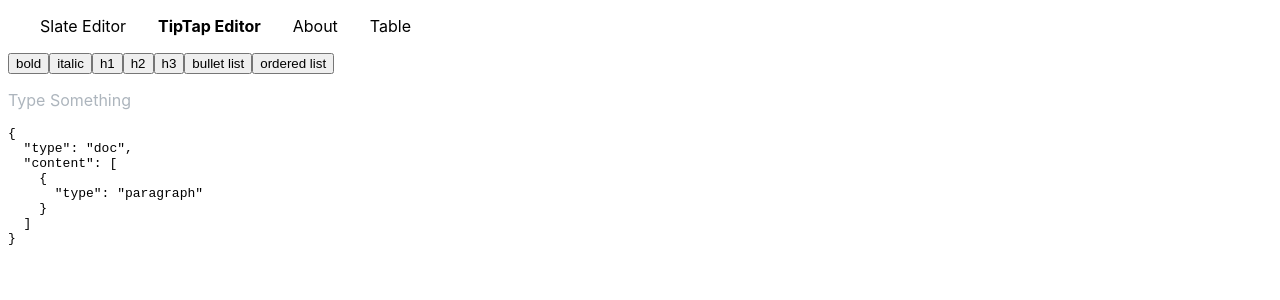
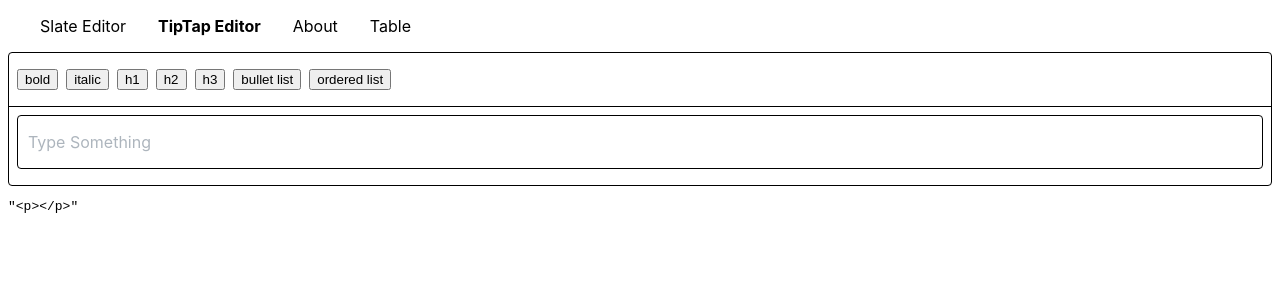
Before and after one commit to tanshunyuan/cuddly-wysiwyg, a Next.js app: page /tiptap in a window 1280 px wide. Shown: the top 300 px of the page. Built offline with nearby package versions, Linux system fonts and the light colour scheme.

Commit message:
chore: updated about page to show tiptap

```diff
--- a/src/pages/tiptap.tsx
+++ b/src/pages/tiptap.tsx
@@ -1,4 +1,5 @@
 import Navbar from '@/components/Navbar';
+import styled from '@emotion/styled';
 import Placeholder from '@tiptap/extension-placeholder';
 import { useEditor, EditorContent, Editor } from '@tiptap/react';
 import StarterKit from '@tiptap/starter-kit';
@@ -23,15 +24,35 @@
   return (
     <div>
       <Navbar />
-      <div>
-        <MenuBar editor={editor} />
-        <EditorContent editor={editor} />
-      </div>
-      <pre>{JSON.stringify(editor?.getJSON(), null, 2)}</pre>
+      <TipTapContainer>
+        <MenuBarContainer>
+          <MenuBar editor={editor} />
+        </MenuBarContainer>
+        <EditorContainer>
+          <EditorContent editor={editor} />
+        </EditorContainer>
+      </TipTapContainer>
+      <pre>{JSON.stringify(editor?.getHTML(), null, 2)}</pre>
     </div>
   );
 };
-
+const TipTapContainer = styled.div`
+  border: 1px solid black;
+  border-radius: 4px;
+`;
+const MenuBarContainer = styled.div`
+  display: flex;
+  border-bottom: 1px solid black;
+  padding: 1rem 0.5rem;
+  button {
+    margin-right: 8px;
+  }
+`;
+const EditorContainer = styled.div`
+  border: 1px solid black;
+  border-radius: 4px;
+  margin: 8px 8px 16px 8px;
+`;
 const MenuBar = ({ editor }: { editor: Editor | null }) => {
   if (!editor) return null;
   return (
--- a/src/styles/tiptapstyles.css
+++ b/src/styles/tiptapstyles.css
@@ -2,9 +2,14 @@
   background: black;
   color: #fff;
 }
-/* Basic editor styles */
+.ProseMirror{
+  padding:0 10px;
+}
 .ProseMirror > * + * {
   margin-top: 0.75em;
+}
+.ProseMirror:focus {
+  outline: none;
 }
 .ProseMirror ul,
 ol {
```
Also changed, not shown: src/pages/about.tsx (+120 -0 lines).
